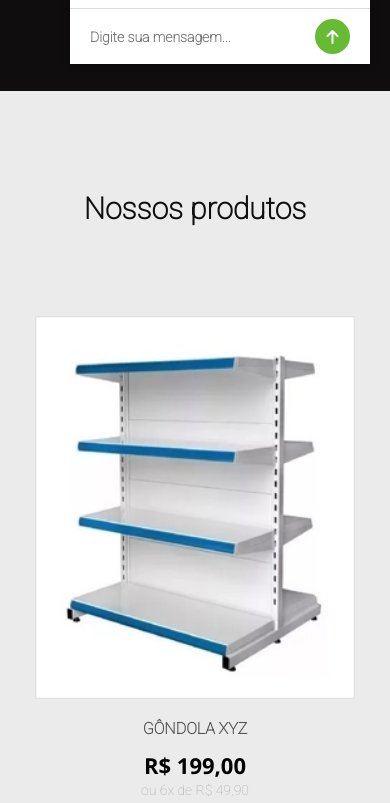
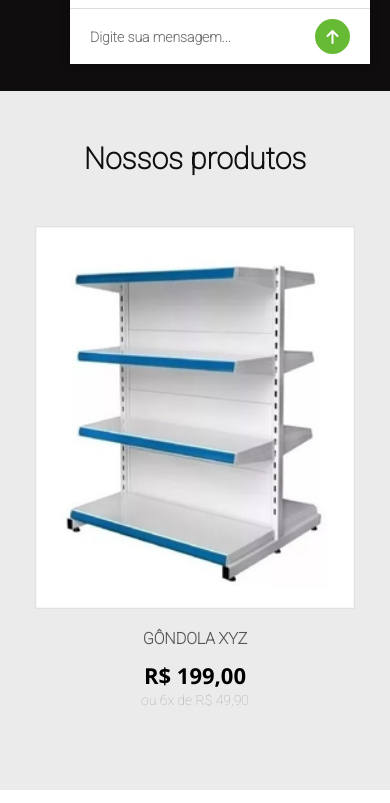
Before and after one commit to fellipesalazar/bertholdo, a plain HTML site: page index.html in a window 390 px wide. Shown: the part 1125-1928 px from the top of the page. Drawn offline with nearby package versions, Linux system fonts and the light colour scheme.

Commit message:
mobile config

```diff
--- a/src/css/styles.css
+++ b/src/css/styles.css
@@ -1030,4 +1030,12 @@
     .card h3 {
         font-size: 18px;
     }
+
+    .shop {
+        padding: 50px 10px;
+    }
+
+    .section-title {
+        margin-bottom: 40px;
+    }
 }
```
